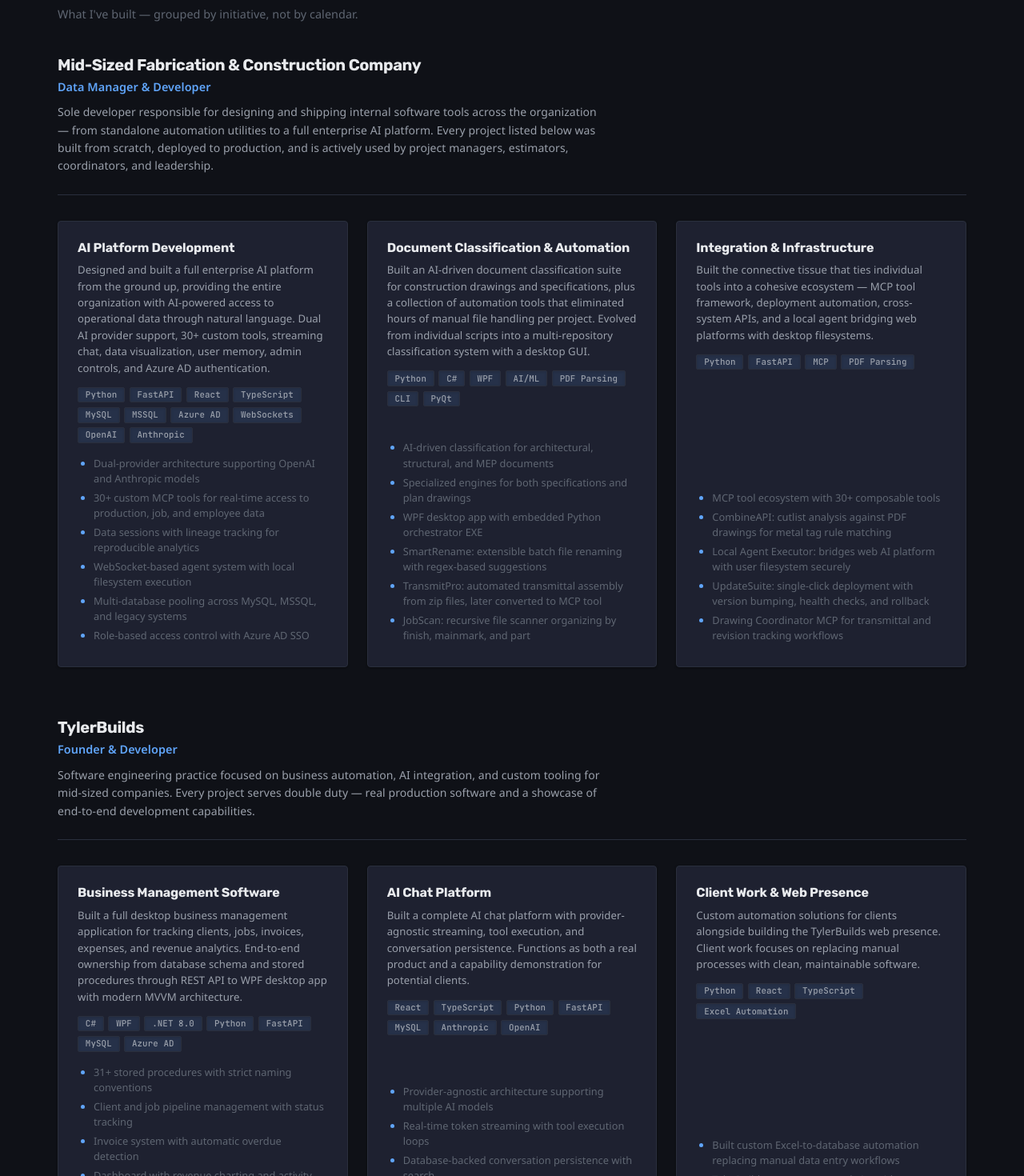
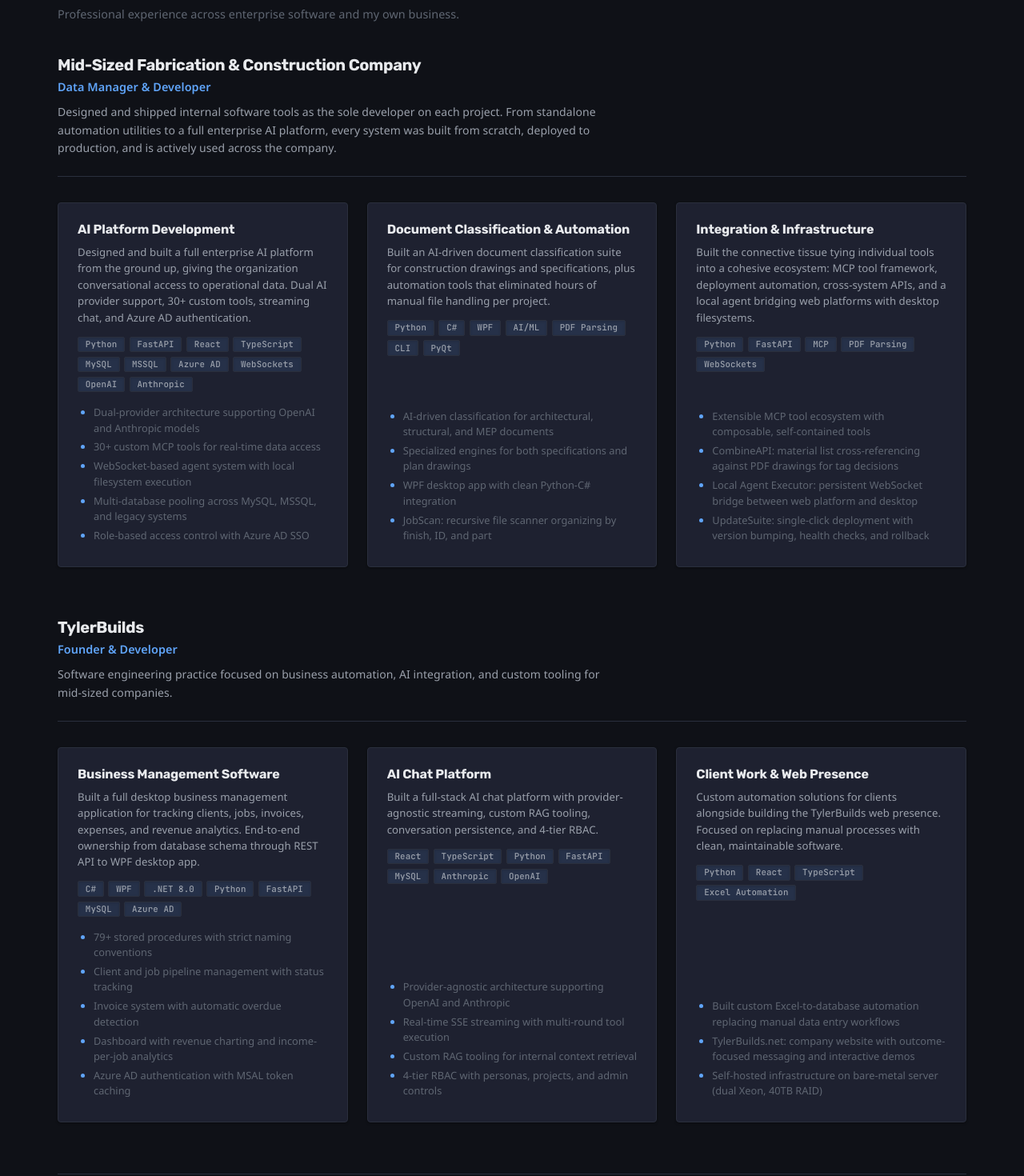
Before and after one commit to TylerBuilds-Official/TylerBuilds-PortfolioProject, a React (Vite) app: page /experience in a window 1280 px wide. Shown: the part 180-1650 px from the top of the page at 80% size. Built offline with nearby package versions, Linux system fonts and the light colour scheme.

Commit message:
Adjusted experience page wording

```diff
--- a/src/components/private/experience/ExperienceSection.tsx
+++ b/src/components/private/experience/ExperienceSection.tsx
@@ -19,7 +19,7 @@ function ExperienceSection() {
             <div className="container">
                 <SectionHeader
                     title="Experience"
-                    subtitle="What I've built — grouped by initiative, not by calendar."
+                    subtitle="Professional experience across enterprise software and my own business."
                 />
 
                 {experience.map(group => (
--- a/src/data/experience.ts
+++ b/src/data/experience.ts
@@ -5,16 +5,15 @@ export const experience: ExperienceGroup[] = [
     {
         company: 'Mid-Sized Fabrication & Construction Company',
         role: 'Data Manager & Developer',
-        description: 'Sole developer responsible for designing and shipping internal software tools across the organization — from standalone automation utilities to a full enterprise AI platform. Every project listed below was built from scratch, deployed to production, and is actively used by project managers, estimators, coordinators, and leadership.',
+        description: 'Designed and shipped internal software tools as the sole developer on each project. From standalone automation utilities to a full enterprise AI platform, every system was built from scratch, deployed to production, and is actively used across the company.',
         initiatives: [
             {
                 title: 'AI Platform Development',
-                description: 'Designed and built a full enterprise AI platform from the ground up, providing the entire organization with AI-powered access to operational data through natural language. Dual AI provider support, 30+ custom tools, streaming chat, data visualization, user memory, admin controls, and Azure AD authentication.',
+                description: 'Designed and built a full enterprise AI platform from the ground up, giving the organization conversational access to operational data. Dual AI provider support, 30+ custom tools, streaming chat, and Azure AD authentication.',
                 techStack: ['Python', 'FastAPI', 'React', 'TypeScript', 'MySQL', 'MSSQL', 'Azure AD', 'WebSockets', 'OpenAI', 'Anthropic'],
                 highlights: [
                     'Dual-provider architecture supporting OpenAI and Anthropic models',
-                    '30+ custom MCP tools for real-time access to production, job, and employee data',
-                    'Data sessions with lineage tracking for reproducible analytics',
+                    '30+ custom MCP tools for real-time data access',
                     'WebSocket-based agent system with local filesystem execution',
                     'Multi-database pooling across MySQL, MSSQL, and legacy systems',
                     'Role-based access control with Azure AD SSO',
@@ -22,27 +21,24 @@ export const experience: ExperienceGroup[] = [
             },
             {
                 title: 'Document Classification & Automation',
-                description: 'Built an AI-driven document classification suite for construction drawings and specifications, plus a collection of automation tools that eliminated hours of manual file handling per project. Evolved from individual scripts into a multi-repository classification system with a desktop GUI.',
+                description: 'Built an AI-driven document classification suite for construction drawings and specifications, plus automation tools that eliminated hours of manual file handling per project.',
                 techStack: ['Python', 'C#', 'WPF', 'AI/ML', 'PDF Parsing', 'CLI', 'PyQt'],
                 highlights: [
                     'AI-driven classification for architectural, structural, and MEP documents',
                     'Specialized engines for both specifications and plan drawings',
-                    'WPF desktop app with embedded Python orchestrator EXE',
-                    'SmartRename: extensible batch file renaming with regex-based suggestions',
-                    'TransmitPro: automated transmittal assembly from zip files, later converted to MCP tool',
-                    'JobScan: recursive file scanner organizing by finish, mainmark, and part',
+                    'WPF desktop app with clean Python-C# integration',
+                    'JobScan: recursive file scanner organizing by finish, ID, and part',
                 ],
             },
             {
                 title: 'Integration & Infrastructure',
-                description: 'Built the connective tissue that ties individual tools into a cohesive ecosystem — MCP tool framework, deployment automation, cross-system APIs, and a local agent bridging web platforms with desktop filesystems.',
-                techStack: ['Python', 'FastAPI', 'MCP', 'PDF Parsing'],
+                description: 'Built the connective tissue tying individual tools into a cohesive ecosystem: MCP tool framework, deployment automation, cross-system APIs, and a local agent bridging web platforms with desktop filesystems.',
+                techStack: ['Python', 'FastAPI', 'MCP', 'PDF Parsing', 'WebSockets'],
                 highlights: [
-                    'MCP tool ecosystem with 30+ composable tools',
-                    'CombineAPI: cutlist analysis against PDF drawings for metal tag rule matching',
-                    'Local Agent Executor: bridges web AI platform with user filesystem securely',
+                    'Extensible MCP tool ecosystem with composable, self-contained tools',
+                    'CombineAPI: material list cross-referencing against PDF drawings for tag decisions',
+                    'Local Agent Executor: persistent WebSocket bridge between web platform and desktop',
                     'UpdateSuite: single-click deployment with version bumping, health checks, and rollback',
-                    'Drawing Coordinator MCP for transmittal and revision tracking workflows',
                 ],
             },
         ],
@@ -51,41 +47,39 @@ export const experience: ExperienceGroup[] = [
     {
         company: 'TylerBuilds',
         role: 'Founder & Developer',
-        description: 'Software engineering practice focused on business automation, AI integration, and custom tooling for mid-sized companies. Every project serves double duty — real production software and a showcase of end-to-end development capabilities.',
+        description: 'Software engineering practice focused on business automation, AI integration, and custom tooling for mid-sized companies.',
         initiatives: [
             {
                 title: 'Business Management Software',
-                description: 'Built a full desktop business management application for tracking clients, jobs, invoices, expenses, and revenue analytics. End-to-end ownership from database schema and stored procedures through REST API to WPF desktop app with modern MVVM architecture.',
+                description: 'Built a full desktop business management application for tracking clients, jobs, invoices, expenses, and revenue analytics. End-to-end ownership from database schema through REST API to WPF desktop app.',
                 techStack: ['C#', 'WPF', '.NET 8.0', 'Python', 'FastAPI', 'MySQL', 'Azure AD'],
                 highlights: [
-                    '31+ stored procedures with strict naming conventions',
+                    '79+ stored procedures with strict naming conventions',
                     'Client and job pipeline management with status tracking',
                     'Invoice system with automatic overdue detection',
-                    'Dashboard with revenue charting and activity feeds',
+                    'Dashboard with revenue charting and income-per-job analytics',
                     'Azure AD authentication with MSAL token caching',
-                    'Self-hosted API on bare-metal Linux server',
                 ],
             },
             {
                 title: 'AI Chat Platform',
-                description: 'Built a complete AI chat platform with provider-agnostic streaming, tool execution, and conversation persistence. Functions as both a real product and a capability demonstration for potential clients.',
+                description: 'Built a full-stack AI chat platform with provider-agnostic streaming, custom RAG tooling, conversation persistence, and 4-tier RBAC.',
                 techStack: ['React', 'TypeScript', 'Python', 'FastAPI', 'MySQL', 'Anthropic', 'OpenAI'],
                 highlights: [
-                    'Provider-agnostic architecture supporting multiple AI models',
-                    'Real-time token streaming with tool execution loops',
-                    'Database-backed conversation persistence with search',
-                    'Custom tool framework with transparent context retrieval',
-                    'Rich markdown rendering with syntax-highlighted code blocks',
+                    'Provider-agnostic architecture supporting OpenAI and Anthropic',
+                    'Real-time SSE streaming with multi-round tool execution',
+                    'Custom RAG tooling for internal context retrieval',
+                    '4-tier RBAC with personas, projects, and admin controls',
                 ],
             },
             {
                 title: 'Client Work & Web Presence',
-                description: 'Custom automation solutions for clients alongside building the TylerBuilds web presence. Client work focuses on replacing manual processes with clean, maintainable software.',
+                description: 'Custom automation solutions for clients alongside building the TylerBuilds web presence. Focused on replacing manual processes with clean, maintainable software.',
                 techStack: ['Python', 'React', 'TypeScript', 'Excel Automation'],
                 highlights: [
                     'Built custom Excel-to-database automation replacing manual data entry workflows',
-                    'TylerBuilds.net: company website with interactive project estimator and process visualization',
-                    'Rebuilt site from static CSS to React + TypeScript for better maintainability',
+                    'TylerBuilds.net: company website with outcome-focused messaging and interactive demos',
+                    'Self-hosted infrastructure on bare-metal server (dual Xeon, 40TB RAID)',
                 ],
             },
         ],
--- a/src/styles/sections/projects.css
+++ b/src/styles/sections/projects.css
@@ -49,7 +49,7 @@
 
 .projects-grid {
     display: grid;
-    grid-template-columns: repeat(auto-fill, minmax(300px, 1fr));
+    grid-template-columns: repeat(3, 1fr);
     gap: 1.5rem;
 }
 
@@ -142,6 +142,12 @@
     background-color: rgba(var(--tier-color), 0.07);
     border-color: rgba(var(--tier-color), 0.25);
     box-shadow: 0 4px 16px rgba(var(--tier-color), 0.1);
+}
+
+/* Lone last card in a row stretches to fill remaining space */
+
+.projects-grid > .project-card:last-child:nth-child(3n + 1) {
+    grid-column: 1 / -1;
 }
 
 /* Flagship cards — span full grid width in grouped view */
@@ -411,13 +417,19 @@
    Responsive
    ======================================== */
 
-@media (max-width: 640px) {
-    .projects-section {
-        padding: 3rem 0;
+@media (max-width: 1024px) {
+    .projects-grid {
+        grid-template-columns: repeat(2, 1fr);
     }
 
-    .projects-grid {
-        grid-template-columns: 1fr;
+    /* Reset 3-col lone card rule */
+    .projects-grid > .project-card:last-child:nth-child(3n + 1) {
+        grid-column: auto;
+    }
+
+    /* 2-col lone card stretches */
+    .projects-grid > .project-card:last-child:nth-child(2n + 1) {
+        grid-column: 1 / -1;
     }
 
     .projects-tier-group--flagship .project-card--flagship {
@@ -434,6 +446,16 @@
         padding-top: 1rem;
         border-top: 1px solid var(--border-subtle);
     }
+}
+
+@media (max-width: 640px) {
+    .projects-section {
+        padding: 3rem 0;
+    }
+
+    .projects-grid {
+        grid-template-columns: 1fr;
+    }
 
     .project-detail__metrics {
         justify-content: center;
```
